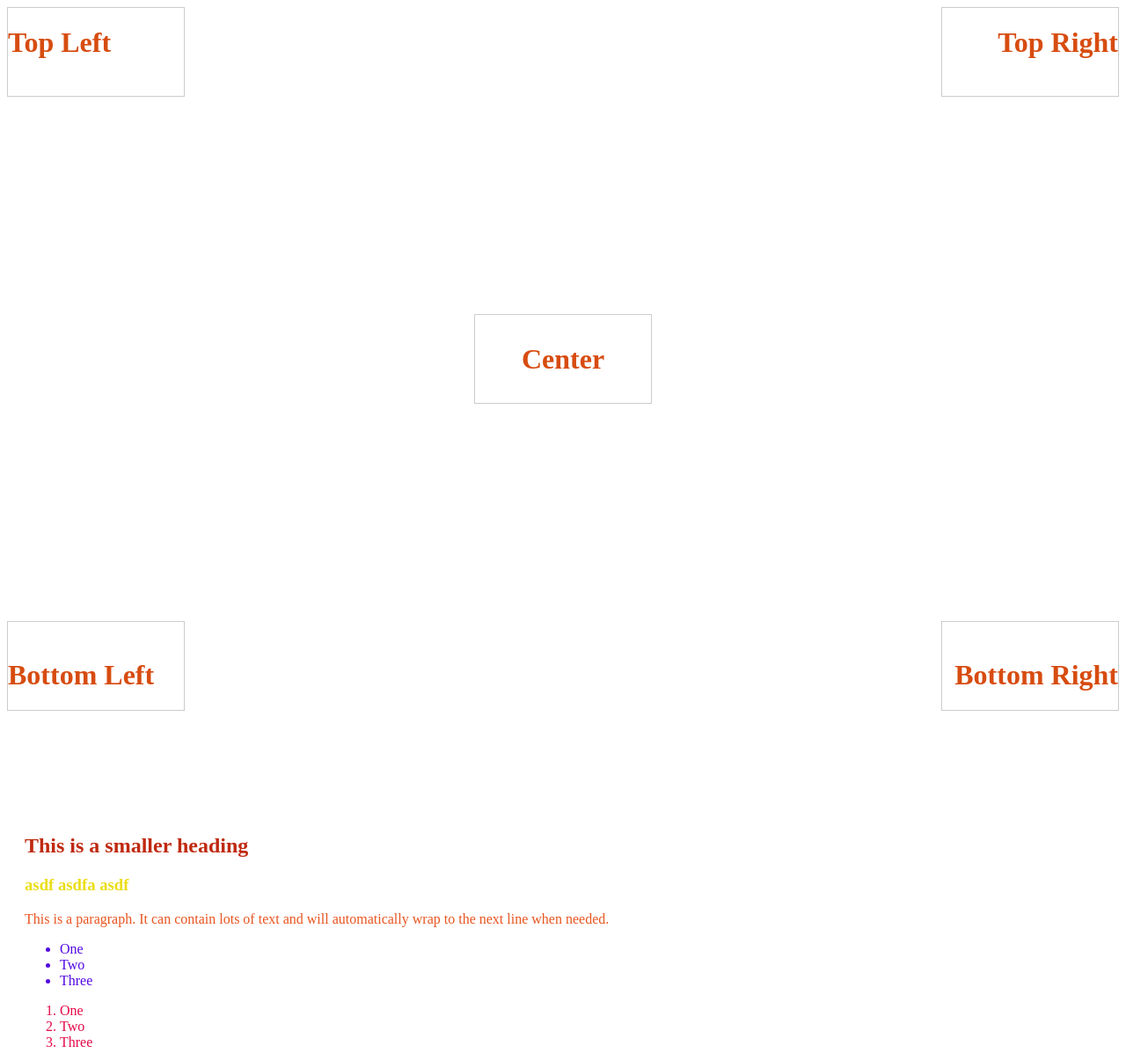
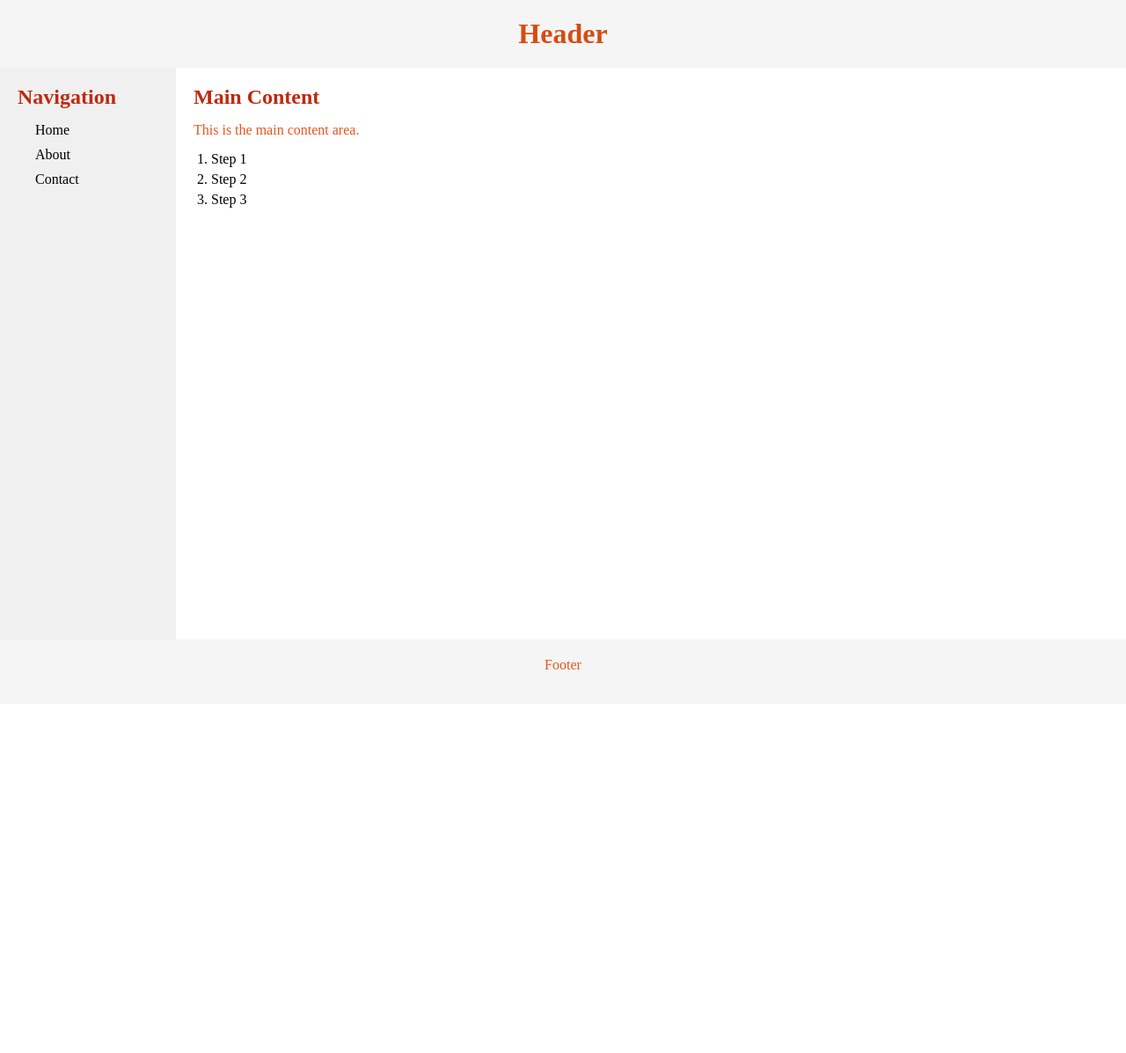
Before and after one commit to gonchigars/html, a plain HTML site: page 1.html in a window 1280 px wide. Shown: the whole page at 88% size. After the commit the page ends 800 px from the top, so only its background shows below. Drawn offline with Linux system fonts and the light colour scheme.

Commit message:
analyze this

```diff
--- a/1.css
+++ b/1.css
@@ -1,95 +1,84 @@
-.page-container {
-    position: relative;
-    min-height: 100vh;
-    width: 100%;
+/* Basic Reset */
+* {
+    margin: 0;
+    padding: 0;
+    box-sizing: border-box;
 }
 
-/* Common styles for all header containers */
-.header-top-left, .header-top-right, .header-bottom-left, .header-bottom-right, .header-center {
-    position: absolute;
-    height: 100px;
-    width: 200px;
-    border: 1px solid #ccc;
+/* Container */
+.container {
+    min-height: 100vh;
     display: flex;
+    flex-direction: column;
 }
 
-/* Top Left */
-.header-top-left {
-    top: 0;
-    left: 0;
-    justify-content: flex-start;
-    align-items: flex-start;
+/* Header */
+header {
+    background: #f5f5f5;
+    padding: 20px;
+    text-align: center;
 }
 
-/* Top Right */
-.header-top-right {
-    top: 0;
-    right: 0;
-    justify-content: flex-end;
-    align-items: flex-start;
+/* Main area */
+.main {
+    display: flex;
+    flex: 1;
 }
 
-/* Center */
-.header-center {
-    top: 50%;
-    left: 50%;
-    transform: translate(-50%, -50%);
-    justify-content: center;    /* Horizontal center */
-    align-items: center;        /* Vertical center */
+/* Sidebar */
+.sidebar {
+    width: 200px;
+    background: #f0f0f0;
+    padding: 20px;
 }
 
-/* Bottom Left */
-.header-bottom-left {
-    bottom: 0;
-    left: 0;
-    justify-content: flex-start;
-    align-items: flex-end;
+.sidebar ul {
+    list-style: none;
 }
 
-/* Bottom Right */
-.header-bottom-right {
-    bottom: 0;
-    right: 0;
-    justify-content: flex-end;
-    align-items: flex-end;
+.sidebar li {
+    margin: 10px 0;
+    cursor: pointer;
 }
 
-/* Content area */
+/* Content */
 .content {
-    padding: 120px 20px;
+    flex: 1;
+    padding: 20px;
 }
 
-.email-form {
-    display: flex;
-    align-items: center;
-    gap: 10px;
-    margin: 20px 0;
+/* Footer */
+footer {
+    background: #f5f5f5;
+    padding: 20px;
+    text-align: center;
 }
 
-.email-form button {
-    margin-left: auto;
-}
-
+/* Typography */
 h1 {
     color: #d74c10;
 }
 
 h2 {
     color: #bf290f;
+    margin-bottom: 15px;
 }
 
 h3 {
     color: #ebdd15;
+    margin: 15px 0;
 }
 
 p {
     color: #e8541e;
+    margin-bottom: 15px;
 }
 
-ol {
-    color: #e40947;
+ul, ol {
+    margin-left: 20px;
+    margin-bottom: 15px;
 }
 
-ul {
-    color: #5209e4;
+li {
+    margin: 5px 0;
 }
--- a/1.html
+++ b/1.html
@@ -1,48 +1,42 @@
 <html>
     <head>
-
-        <title>HTML & CSS Basics</title>
-        <!-- Link to our external CSS file -->
+        <title>Flex Layout</title>
         <link rel="stylesheet" href="1.css">
     </head>
+<body>
+    <div class="container">
+        <header>
+            <h1>Header</h1>
+        </header>
 
-<body>
-    <div class="page-container">
+        <div class="main">
+            <nav class="sidebar">
+                <h2>Navigation</h2>
+                <ul>
+                    <li>Home</li>
+                    <li>About</li>
+                    <li>Contact</li>
+                </ul>
+            </nav>
 
-        <div class="header-top-left">
-            <h1>Top Left</h1>
+            <main class="content">
+                <h2>Main Content</h2>
+                <p>This is the main content area.</p>
 
+
+
+
+                <ol>
+                    <li>Step 1</li>
+                    <li>Step 2</li>
+                    <li>Step 3</li>
+                </ol>
+            </main>
         </div>
-        <div class="header-top-right">
-            <h1>Top Right</h1>
-        </div>
-        <div class="header-center">
-            <h1>Center</h1>
-        </div>
-        <div class="header-bottom-left">
-            <h1>Bottom Left</h1>
-        </div>
-        <div class="header-bottom-right">
-            <h1>Bottom Right</h1>
-        </div>
-    </div>
 
-    <div class="content">
-        <h2>This is a smaller heading</h2>
-        <h3>asdf asdfa asdf</h3>
-        <p>This is a paragraph. It can contain lots of text and will automatically wrap to the next line when needed.</p>
-
-        <ul>
-            <li>One</li>
-            <li>Two</li>
-            <li>Three</li>
-        </ul>
-
-        <ol>
-            <li>One</li>
-            <li>Two</li>
-            <li>Three</li>
-        </ol>
+        <footer>
+            <p>Footer</p>
+        </footer>
     </div>
 </body>
 </html>
```
Also changed, not shown: 2.txt (deleted).
